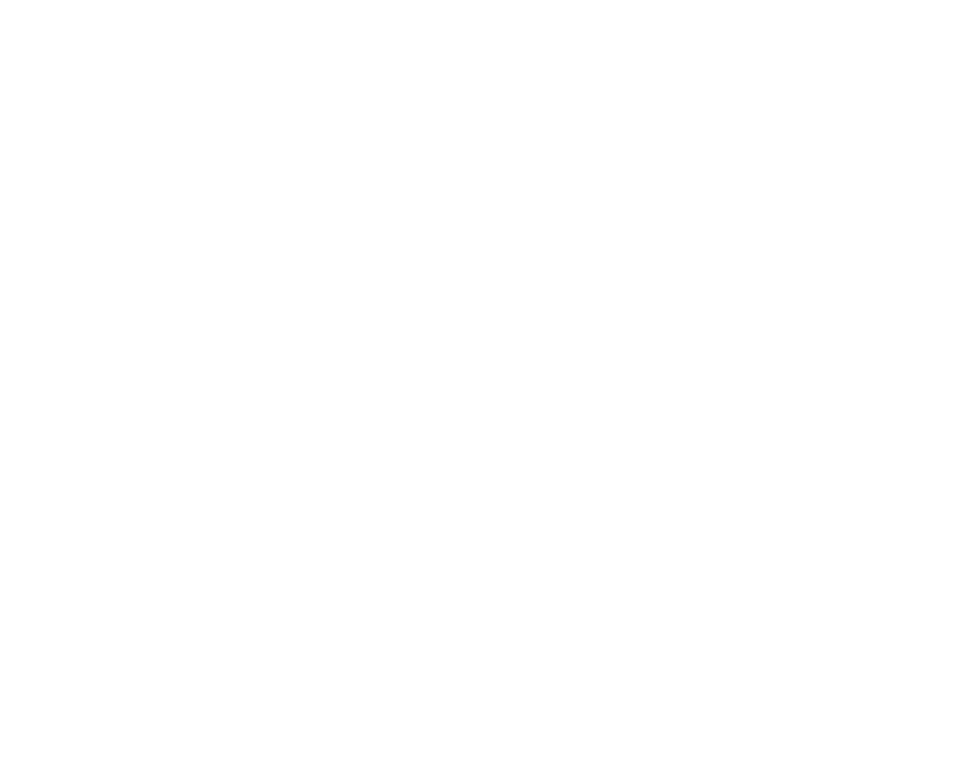
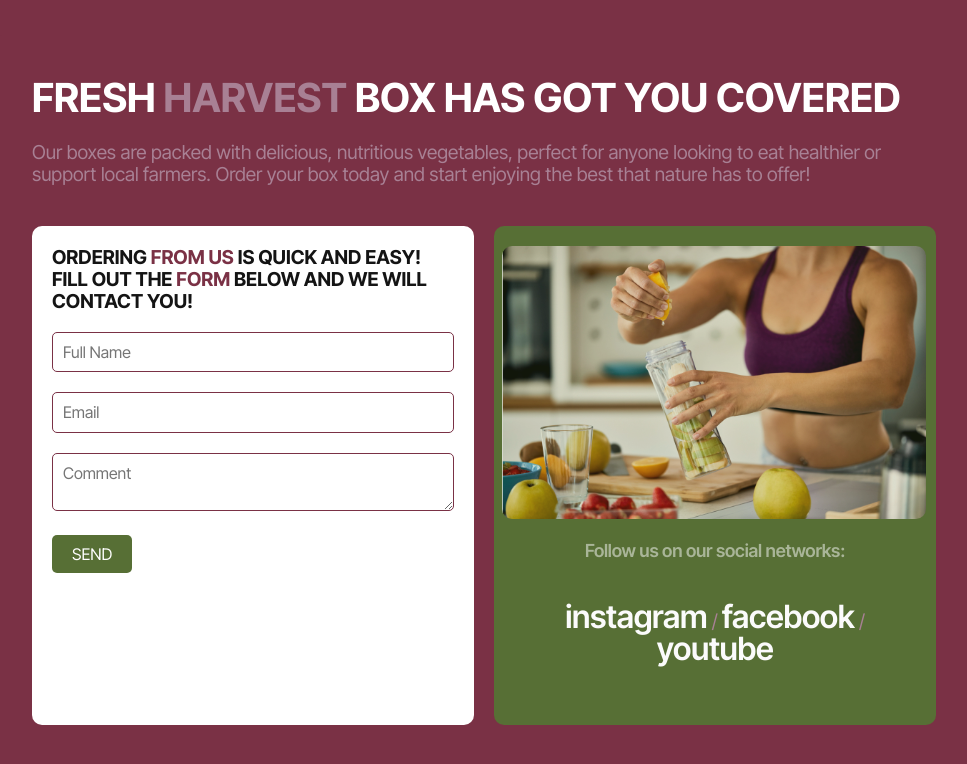
Before and after one commit to emrealtnts0/GreenHarvest, a plain HTML site: page index.html in a window 1280 px wide. Shown: the whole page, without its empty margins (156-1123 px from the left). Drawn offline with nearby package versions, Linux system fonts and the light colour scheme.

Commit message:
Draft and general outlines created

```diff
--- a/css/yourorder.css
+++ b/css/yourorder.css
@@ -0,0 +1,134 @@
+* {
+  margin: 0;
+  padding: 0;
+  box-sizing: border-box;
+  font-family: "Inter Tight", sans-serif;
+}
+
+body {
+  background-color: #7a3145; /* Background color */
+  color: #fff;
+  display: flex;
+  justify-content: center;
+  align-items: center;
+  height: 100vh;
+}
+
+.container {
+  width: 80%;
+  max-width: 1200px;
+  padding: 20px;
+}
+
+.order-section {
+  background-color: #7a3145;
+  padding: 40px;
+  border-radius: 10px;
+}
+
+.order-section h2 {
+  font-size: 2.5em;
+  margin-bottom: 20px;
+  color: #fff;
+}
+
+.order-section h2 span {
+  color: #a88094;
+}
+
+.order-section p {
+  font-size: 1.2em;
+  color: #a88094;
+  margin-bottom: 40px;
+}
+
+.order-form {
+  display: flex;
+  flex-wrap: wrap;
+  gap: 20px;
+}
+
+.order-form form {
+  flex: 1;
+  min-width: 300px;
+  background-color: #fff;
+  color: #7a3145;
+  padding: 20px;
+  border-radius: 10px;
+}
+
+.order-form form h3 {
+  font-size: 1.2em;
+  margin-bottom: 20px;
+  color: #141414;
+}
+
+.order-form form h3 span {
+  color: #7a3145;
+}
+
+.order-form form input,
+.order-form form textarea {
+  width: 100%;
+  padding: 10px;
+  margin-bottom: 20px;
+  border: 1px solid #7a3145;
+  border-radius: 5px;
+}
+
+.order-form form button {
+  background-color: #576f35;
+  color: #fff;
+  padding: 10px 20px;
+  border: none;
+  border-radius: 5px;
+  cursor: pointer;
+  font-size: 1em;
+}
+
+.image-and-social {
+  flex: 1;
+  min-width: 300px;
+  background-color: #576f35;
+  padding: 20px;
+  border-radius: 10px;
+  display: flex;
+  flex-direction: column;
+  align-items: center;
+  text-align: center;
+}
+
+.image-area {
+  margin-bottom: 20px;
+  opacity: 0.8; /* Görseli soluklaştırır */
+  width: 427px; /* Görselin genişliği */
+  height: 273px; /* Görselin yüksekliği */
+}
+
+.image-area img {
+  max-width: 100%;
+  max-height: 100%;
+  border-radius: 10px;
+}
+
+.social-media {
+  color: #fff;
+}
+
+.social-title span {
+  font-family: "Inter Tight", sans-serif;
+  font-weight: 600;
+  font-size: 18px;
+  line-height: 111%;
+  letter-spacing: -0.01em;
+  color: rgba(251, 251, 251, 0.5);
+}
+
+.social-links span {
+  font-family: "Inter Tight", sans-serif;
+  font-weight: 600;
+  font-size: 32px;
+  line-height: 100%;
+  letter-spacing: -0.01em;
+  color: #fbfbfb;
+}
--- a/index.html
+++ b/index.html
@@ -40,8 +40,42 @@
 
     <!-------------------------------- Reviews section -------------------------------------->
 
-    <!-------------------------------- Your order section ----------------------------------->
-
+    <div class="container">
+      <div class="order-section">
+        <h2>FRESH <span>HARVEST</span> BOX HAS GOT YOU COVERED</h2>
+        <p>
+          Our boxes are packed with delicious, nutritious vegetables, perfect
+          for anyone looking to eat healthier or support local farmers. Order
+          your box today and start enjoying the best that nature has to offer!
+        </p>
+        <div class="order-form">
+          <form>
+            <h3>
+              ORDERING <span>FROM US</span> IS QUICK AND EASY! FILL OUT THE
+              <span>FORM</span> BELOW AND WE WILL CONTACT YOU!
+            </h3>
+            <input type="text" placeholder="Full Name" />
+            <input type="email" placeholder="Email" />
+            <textarea placeholder="Comment"></textarea>
+            <button type="submit">SEND</button>
+          </form>
+          <div class="image-and-social">
+            <div class="image-area">
+              <img src="./images/img-9.jpg" alt="Order Image" />
+            </div>
+            <div class="social-media">
+              <p class="social-title">
+                <span>Follow us on our social networks:</span>
+              </p>
+              <p class="social-links">
+                <span>instagram</span> / <span>facebook</span> /
+                <span>youtube</span>
+              </p>
+            </div>
+          </div>
+        </div>
+      </div>
+    </div>
     <!-------------------------------- Footer section --------------------------------------->
 
     <!-- JavaScript -->
```
